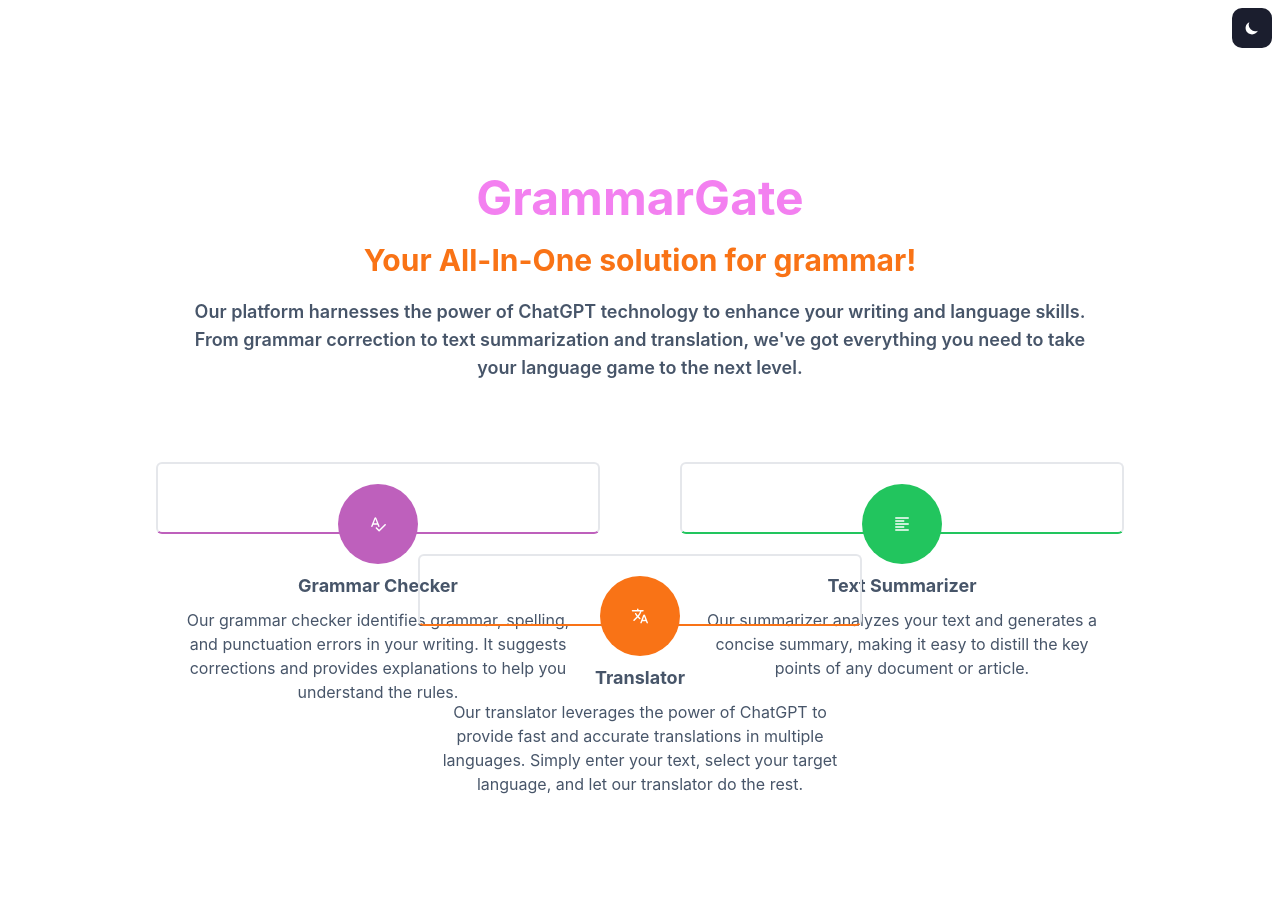
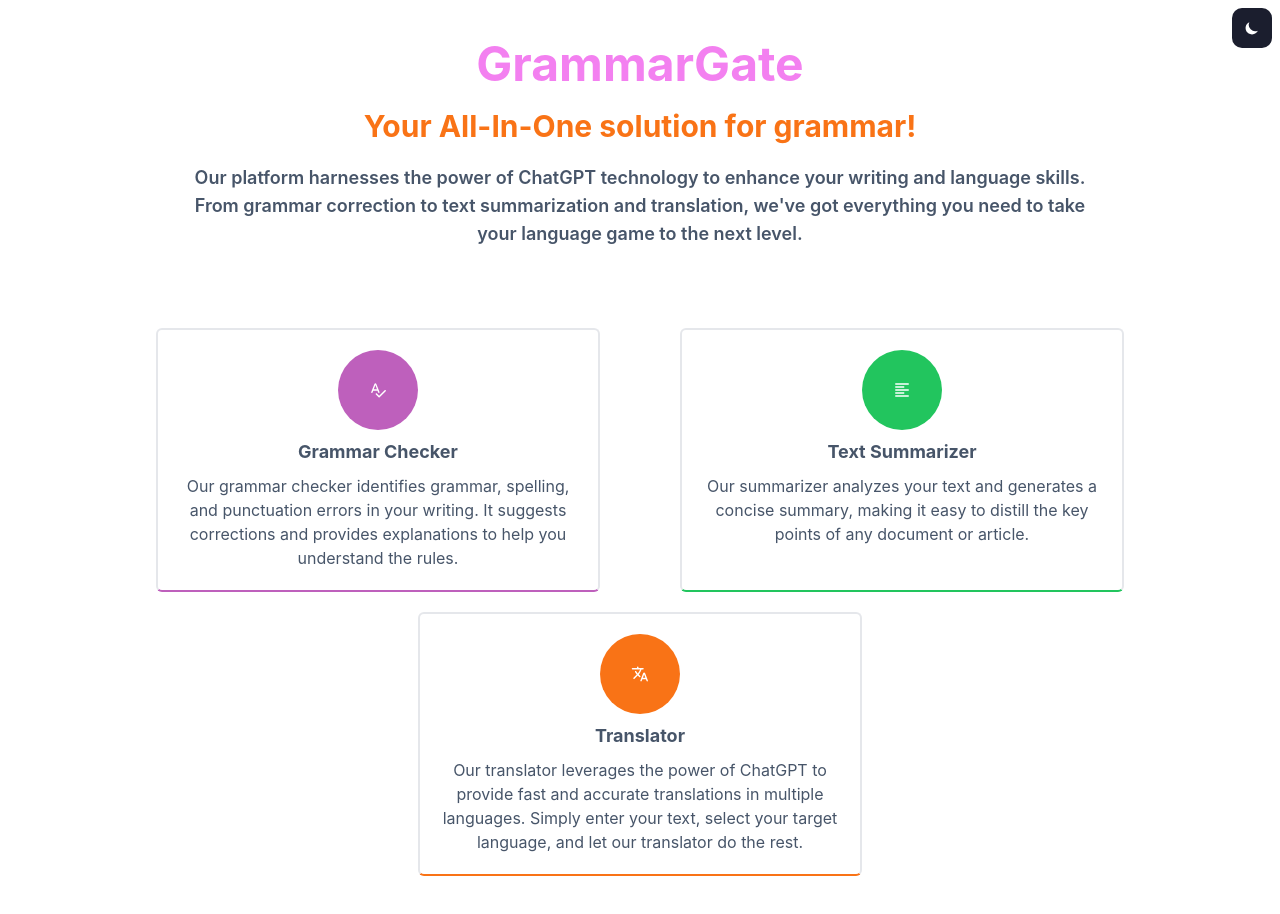
Before and after one commit to GabrielCarames/grammar-gate, a Next.js app: page / in a window 1280 px wide. Before the commit the page ends 816 px from the top, so only its background shows below. Built offline with nearby package versions, Linux system fonts and the light colour scheme.

Commit message:
fix(home): fix items style

```diff
--- a/src/pages/index.tsx
+++ b/src/pages/index.tsx
@@ -23,7 +23,7 @@ export default function Home() {
         <ul className="h-full flex flex-wrap justify-center gap-x-20 gap-y-5 font-bold">
           {links?.map((link, index) => (
             <Item
-              className={`w-max !h-auto flex flex-col gap-1 border-[2px] dark:border-gray-1 rounded-md ${link?.borderColor} hover:bg-gray-3`}
+              className={`w-max !h-auto max-h-none flex flex-col gap-1 border-[2px] dark:border-gray-1 rounded-md ${link?.borderColor} hover:bg-gray-3`}
               key={link?.name}
             >
               <Item.ItemLink href={link?.href} className="flex flex-col items-center gap-2 p-5">
```
